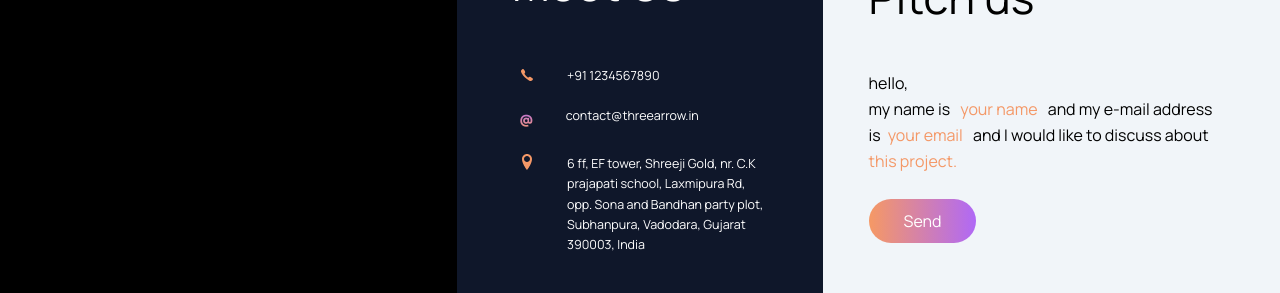
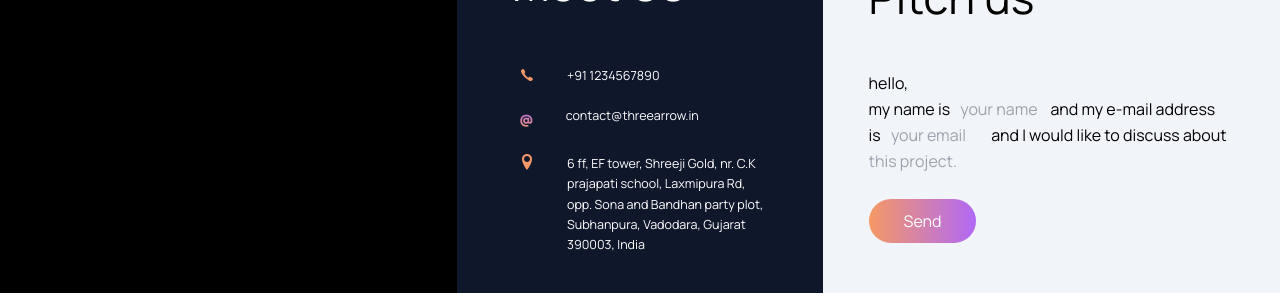
Before and after one commit to mdsaizraja/three-arrow-solutions, a Next.js app: page /contact in a window 1280 px wide. Shown: the part 491-784 px from the top of the page. Built offline with nearby package versions, Linux system fonts and the light colour scheme.

Commit message:
UI updates

```diff
--- a/src/components/Blog/Blog.js
+++ b/src/components/Blog/Blog.js
@@ -6,7 +6,7 @@ import Link from "next/dist/client/link";
 const Blog = () => {
     return (
         <div className="container mx-auto">
-            <div className="mt-20 md:mx-5 mx-0 xl:p-0 px-5 Main_Bog_div">
+            <div className="mt-20 md:mx-0 mx-0 xl:p-0 px-5 Main_Bog_div">
                 <HeadingSection
                     className="font-extrabold xl:text-8xl md:text-7xl text-5xl leading-tight tracking-wide xl:w-3/5 pb-3 Blog_text">
                     A lot is happening, We are blogging about it.
@@ -37,7 +37,7 @@ const Blog = () => {
                             </div>
                         </div>
                     </div>
-                    <div className="col-span-3 row-span-2 gap-y-5 flex justify-around flex-wrap ">
+                    <div className="col-span-3 row-span-2 gap-y-20  flex justify-between flex-wrap ">
                         {data.blogs.map((item, index) => {
                             if (index !== 0)
                                 return (
@@ -72,7 +72,7 @@ const Blog = () => {
                 <div className="flex justify-center mt-24">
                 <Link href="/blog">
                     <button
-                        className="py-5 px-10 font-black text-xl rounded-full dark:border-white border-black border-2 dark:text-white text-black transition-all delay-100 duration-700 dark:hover:text-black dark:hover:bg-white hover:text-white hover:bg-black">
+                        className="py-5 px-16 font-black text-xl rounded-full dark:border-white border-black border-2 dark:text-white text-black transition-all delay-100 duration-700 dark:hover:text-black dark:hover:bg-white hover:text-white hover:bg-black">
                         View all blogs
                     </button>
                     </Link>
--- a/src/components/Contact/Contact.js
+++ b/src/components/Contact/Contact.js
@@ -1,14 +1,40 @@
-import React, {useRef, useEffect} from "react";
-import {IoIosCall} from "react-icons/io";
-import {Icondiv, Buttondiv, IcondivGradient} from "./ContactStyle";
-import {gsap} from "gsap";
+import React, { useRef, useEffect,useState } from "react";
+import { IoIosCall } from "react-icons/io";
+import { Icondiv, Buttondiv, IcondivGradient } from "./ContactStyle";
+import { gsap } from "gsap";
 import TextPlugin from "gsap/dist/TextPlugin";
 
-import {AiTwotoneMinusCircle} from "react-icons/ai";
-import {ImLocation} from "react-icons/im";
+import { AiTwotoneMinusCircle } from "react-icons/ai";
+import { ImLocation } from "react-icons/im";
 import GoogleMapComponentWithMarker from "./GoogleMapComponentWithMarker";
 
+const initalState = {
+  name: "",
+  email: "",
+  project: "",
+};
 const Contact = () => {
+  const [state, setState] = useState(initalState);
+  const [error, setError] = useState("");
+
+  const handleSubmit = (e) => {
+    e.preventDefault();
+
+    for (let key in state) {
+      if (state[key] === "") {
+        setError(`You must provide the ${key}.`);
+        return;
+      }
+    }
+    setError("");
+  };
+  const handleInput = (e) => {
+    const inputName = e.currentTarget.name;
+    const value = e.currentTarget.value;
+
+    setState((prev) => ({ ...prev, [inputName]: value }));
+  };
+
   const Maplog = {
     center: {
       lat: 59.95,
@@ -31,10 +57,10 @@ const Contact = () => {
       ease: "power2.inOut",
       repeat: -1,
     });
-        gsap.to(Cursor.current, {opacity: 0, ease: "power2.inOut", repeat: -1});
-        let masterTl = gsap.timeline({repeat: -1});
+    gsap.to(Cursor.current, { opacity: 0, ease: "power2.inOut", repeat: -1 });
+    let masterTl = gsap.timeline({ repeat: -1 });
     sentence.forEach((word) => {
-            let tl = gsap.timeline({repeat: 1, yoyo: true, repeatDelay: 1});
+      let tl = gsap.timeline({ repeat: 1, yoyo: true, repeatDelay: 1 });
       tl.to(BoxText.current, {
         duration: 2,
         text: word,
@@ -47,7 +73,7 @@ const Contact = () => {
     <div>
       <div className="text-center pb-[20%] text-white">
         <h1 className="text-8xl">
-                    <span className="md:text-8xl text-5xl" ref={BoxText}/>
+          <span className="md:text-8xl text-5xl" ref={BoxText} />
           <span className="md:text-[100px] " ref={Cursor}>
             |
           </span>
@@ -64,24 +90,23 @@ const Contact = () => {
             padding: 0,
           }}
         >
-                    <div
-                        className="w-full"
-                    >
+          <div className="w-full">
             <GoogleMapComponentWithMarker
               googleMapURL="https://maps.googleapis.com/maps/api/js?v=3.exp&libraries=geometry,drawing,places&key=AIzaSyAqXuLdPt6JQj8AcoTH12seV1bcAuNoEEA"
-                            loadingElement={<div style={{height: `100%`}}/>}
-                            containerElement={<div style={{height: `100%`}}/>}
-                            mapElement={<div style={{height: `100%`}}/>}
+              loadingElement={<div style={{ height: `100%` }} />}
+              containerElement={<div style={{ height: `100%` }} />}
+              mapElement={<div style={{ height: `100%` }} />}
             />
           </div>
         </div>
-                <div
-                    className="xl:w-[40%] bg-slate-900 text-white items-center flex justify-center transition-all duration-500 ">
+        <div className="xl:w-[40%] bg-slate-900 text-white items-center flex justify-center transition-all duration-500 ">
           <div className="w-[70%] xl:py-0 py-20">
             <h4 className="xl:text-7xl text-5xl mb-5">Meet Us</h4>
             <div className="mt-24">
               <div className="flex mb-9">
-                                <Icondiv><IoIosCall/></Icondiv>
+                <Icondiv>
+                  <IoIosCall />
+                </Icondiv>
                 <span className="ml-10 text-xl">+91 1234567890</span>
               </div>
               <div className="flex mb-9">
@@ -89,7 +114,9 @@ const Contact = () => {
                 <span className="ml-10 text-xl">contact@threearrow.in</span>
               </div>
               <div className="flex">
-                                <Icondiv><ImLocation/></Icondiv>
+                <Icondiv>
+                  <ImLocation />
+                </Icondiv>
                 <span className="ml-10 text-xl w-full leading-relaxed ">
                   6 ff, EF tower, Shreeji Gold, nr. C.K prajapati school,
                   Laxmipura Rd, opp. Sona and Bandhan party plot, Subhanpura,
@@ -99,21 +126,60 @@ const Contact = () => {
             </div>
           </div>
         </div>
-                <div
-                    className="xl:w-2/4 bg-slate-100 text-black items-center flex justify-center transition-all duration-500">
+        <div className="xl:w-2/4 bg-slate-100 text-black items-center flex justify-center transition-all duration-500">
           <div className="w-[80%] xl:py-0 py-20">
             <h4 className="xl:text-7xl text-5xl mb-20">Pitch us</h4>
             <div className="leading-relaxed">
+              <form onSubmit={handleSubmit}>
                 <p>
                   hello,
-                                <br/>
-                                my name is <Icondiv>your name</Icondiv> and my e-mail address is
-                                <Icondiv>your email</Icondiv> and I would like to discuss about
-                                <Icondiv> this project.</Icondiv>
+                  <br />
+                  my name is{" "}
+                  <Icondiv>
+                    <input
+                      type="text"
+                      name="name"
+                      value={state.name}
+                      onChange={handleInput}
+                      className="bg-slate-100 w-32"
+                      placeholder="your name"
+
+                    ></input>
+                  </Icondiv>{" "}
+                  and my e-mail address is
+                  <Icondiv>
+                    {" "}
+                    <input
+                      type="email"
+                      name="email"
+                      value={state.email}
+                      onChange={handleInput}
+                      className="bg-slate-100 w-36 "
+                      placeholder="your email"
+
+                    ></input>
+                  </Icondiv>{" "}
+                  and I would like to discuss about
+                  <Icondiv>
+                    {" "}
+                    <input
+                      type="text"
+                      name="project"
+                      value={state.project}
+                      onChange={handleInput}
+                      className="bg-slate-100 w-36  "
+                      placeholder="this project."
+                    ></input>
+                  </Icondiv>
                 </p>
-                            <Buttondiv className="mt-10 text-white py-5 px-14 transition-all duration-700 delay-75">
+                <p className="text-red-900">{error}</p>
+                <Buttondiv
+                  type="submit"
+                  className="mt-10 text-white py-5 px-14 transition-all duration-700 delay-75"
+                >
                   Send
                 </Buttondiv>
+              </form>
             </div>
           </div>
         </div>
--- a/src/components/FAQ/FAQ.js
+++ b/src/components/FAQ/FAQ.js
@@ -11,14 +11,14 @@ const FAQ = ({ theme, multiple = false }) => {
 
   return (
     <Container>
-    <div className="px-10">
+    <div className="">
       <Title className=" font-extrabold xl:text-7xl text-6xl xl:text-center text-left leading-tight tracking-wide py-3 Footer_head mt-20 ">
         Frequently Asked Questions
       </Title>
       <div className="mt-32">
         <Res className=" flex flex-row  ">
           <div className="mr-30">
-            <div className=" px-11 mr-6 ">
+            <div className=" mr-6 ">
               {FAQType === "Development" ? (
                 <HeadingSection className=" font-extrabold text-4xl leading-tight tracking-wide Footer_head mb-8">
                   <div
--- a/src/components/Header/nav.js
+++ b/src/components/Header/nav.js
@@ -15,19 +15,20 @@ function Nav({ currentTheme, handleModal }) {
     <Container
     >
       <div  className={`h-full w-full dark:bg-[#040C18] bg-white fixed z-10 top-0 left-0 overflow-y-auto CloseNav`}>
-        <div className="xl:mx-16 xl:py-8 py-5 mx-5">
+        <div className="xl:mx-32 md:mx-36 mt-5  xl:py-8 py-5 mx-5">
           <div className="flex Header_nav">
             <NavLink className="flex items-center justify-between w-full font-bold ">
               <Link href="/">
                 <div className="flex">
                   <Span className="ml-2 mt-2 text-black dark:text-white">
-                    Tech staggers
+                    Tech stagers
                   </Span>
                 </div>
               </Link>
               <Span className="CloseNav" onClick={() => handleModal()}>
                 <div>
                   <RiCloseFill
+                  className="dark:hover:bg-[#212d45] hover:bg-[#fff]"
                     color={`${
                       currentTheme === "dark"
                         ? "white"
--- a/src/components/Hero/Hero.js
+++ b/src/components/Hero/Hero.js
@@ -6,7 +6,7 @@ import {HeadingSection, Button} from "./HeroStyles";
 const Hero = () => {
     return (
         <div className="container mx-auto">
-            <div className="flex xl:justify-between flex-wrap xl:my-20  xl:p-0 px-5">
+            <div className="flex justify-center xl:justify-between flex-wrap xl:my-20  xl:p-0 px-5">
                 <div className="xl:w-6/12">
                     <HeadingSection
                         className='font-extrabold xl:text-8xl xl:leading-tight tracking-tighter py-4'
@@ -31,7 +31,7 @@ const Hero = () => {
                         </Button>
                     </div>
                 </div>
-                <div className="md:w-full xl:w-6/12 mt-8 flex md:justify-center xl:justify-end">
+                <div className="md:w-full xl:w-6/12 mt-8 flex md:justify-center  xl:justify-end">
                     <Lottie
                         animationData={lottieJson}
                         play
--- a/src/components/SubscribeCard/SubscribeCard.js
+++ b/src/components/SubscribeCard/SubscribeCard.js
@@ -5,7 +5,7 @@ import { Subscribe } from './SubscribeCardStyle'
 export const SubscribeCard = () => {
     return (
         <div>
-             <Subscribe className="  xl:flex md:flex-none md:mx-5 xl:mx-0 justify-center xl:mt-32 my-20 dark:text-black text-white rounded-3xl  ">
+             <Subscribe className="  xl:flex md:flex-none md:mx-20 xl:mx-0 justify-center xl:mt-32 my-20 dark:text-black text-white rounded-3xl  ">
           <div className="xl:p-16 p-10">
             <h4 className="leading-relaxed">Join 5000+ Subscribers</h4>
             <p className="font-extrabold text-4xl  leading-normal">
```
Also changed, not shown: src/components/Contact/ContactStyle.js (+15 -6 lines), src/components/DetailHero/detailHero.js (+4 -4 lines), src/components/Header/Header.js (+1 -10 lines), src/pages/blog/index.js (+4 -58 lines). Lines whose indentation alone changed are shown as unchanged.
